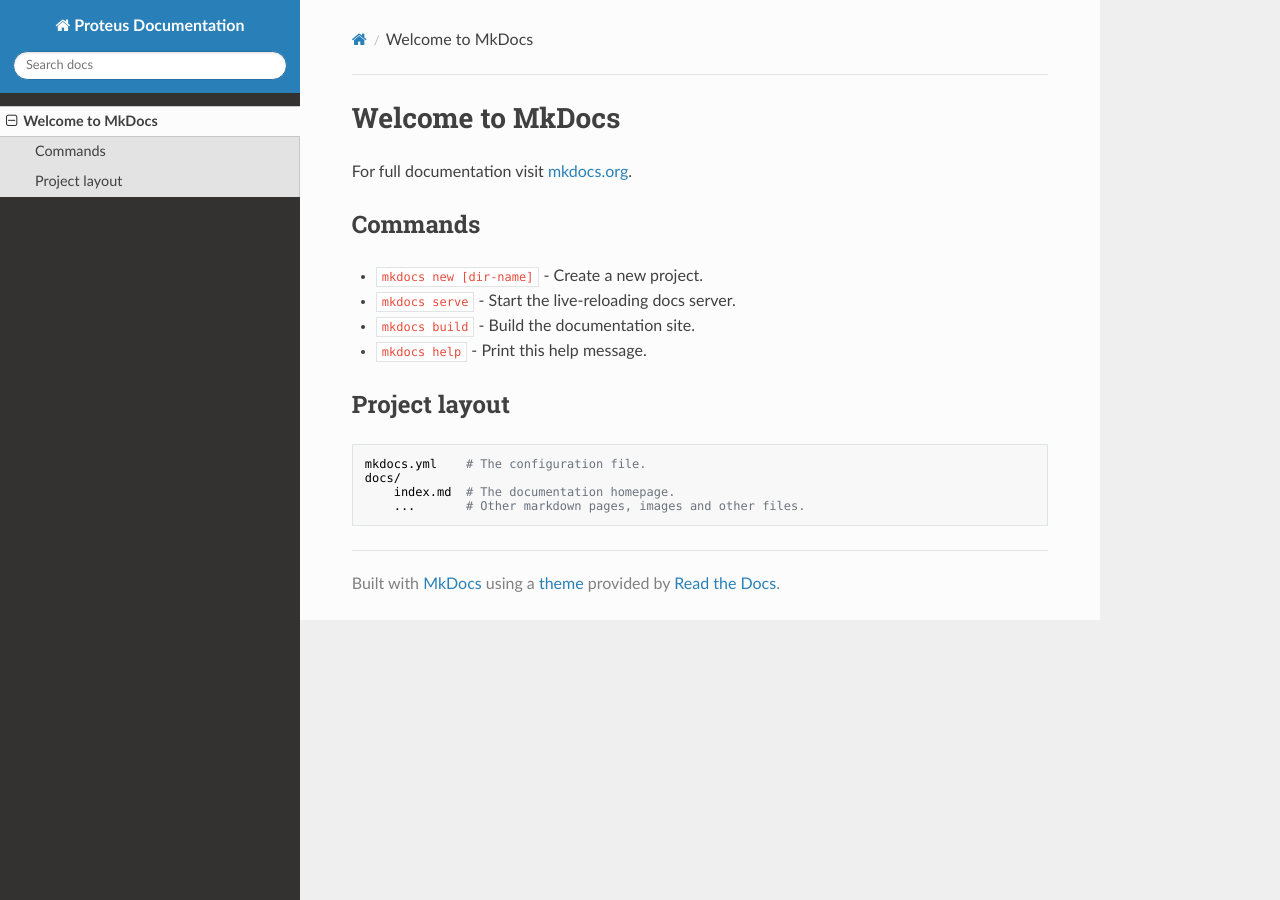
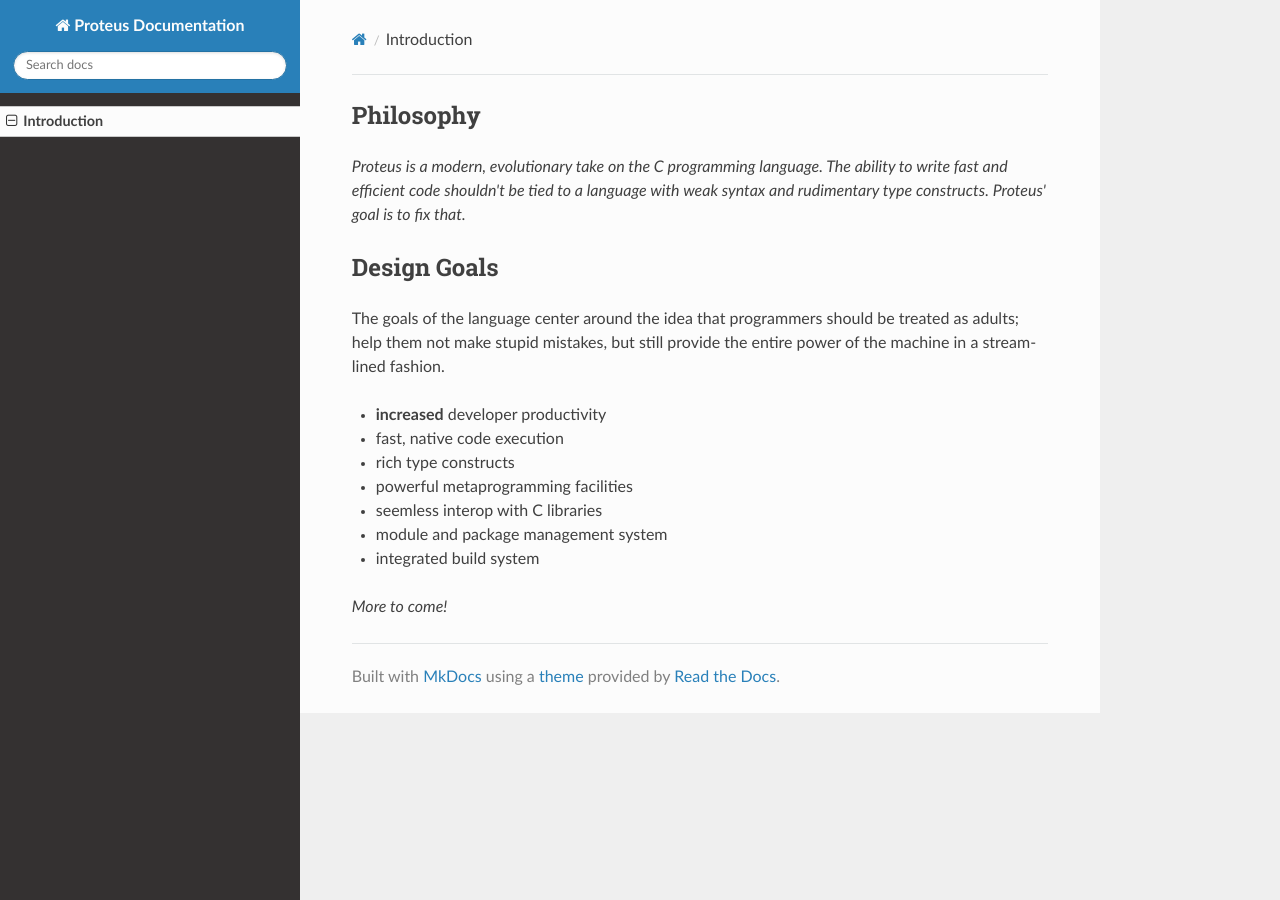
Before and after one commit to owensd/proteus, an MkDocs documentation site: the page built from docs/pages/index.md, in a window 1280 px wide. Built offline with MkDocs 1.6.1, drawn with Linux system fonts in a browser that asks for light colours; nearby versions of some CDN libraries; old or Windows-style settings are respelled for this version of MkDocs.

Commit message:
Adding Google Analytics and moving 'docs' to 'pages'

```diff
--- a/docs/docs/index.md
+++ /dev/null
@@ -1,17 +0,0 @@
-# Welcome to MkDocs
-
-For full documentation visit [mkdocs.org](http://mkdocs.org).
-
-## Commands
-
-* `mkdocs new [dir-name]` - Create a new project.
-* `mkdocs serve` - Start the live-reloading docs server.
-* `mkdocs build` - Build the documentation site.
-* `mkdocs help` - Print this help message.
-
-## Project layout
-
-    mkdocs.yml    # The configuration file.
-    docs/
-        index.md  # The documentation homepage.
-        ...       # Other markdown pages, images and other files.
--- a/docs/mkdocs.yml
+++ b/docs/mkdocs.yml
@@ -1,2 +1,6 @@
 site_name: Proteus Documentation
 theme: readthedocs
+docs_dir: pages
+google_analytics: [ 'UA-9472449-7', 'owensd.io/proteus' ]
+pages:
+    - 'Introduction' : 'index.md'
--- /dev/null
+++ b/docs/pages/index.md
@@ -0,0 +1,17 @@
+## Philosophy
+
+_Proteus is a modern, evolutionary take on the C programming language. The ability to write fast and efficient code shouldn't be tied to a language with weak syntax and rudimentary type constructs. Proteus' goal is to fix that._
+
+## Design Goals
+
+The goals of the language center around the idea that programmers should be treated as adults; help them not make stupid mistakes, but still provide the entire power of the machine in a stream-lined fashion.
+
+  - **increased** developer productivity
+  - fast, native code execution
+  - rich type constructs
+  - powerful metaprogramming facilities
+  - seemless interop with C libraries
+  - module and package management system
+  - integrated build system
+
+_More to come!_
```
